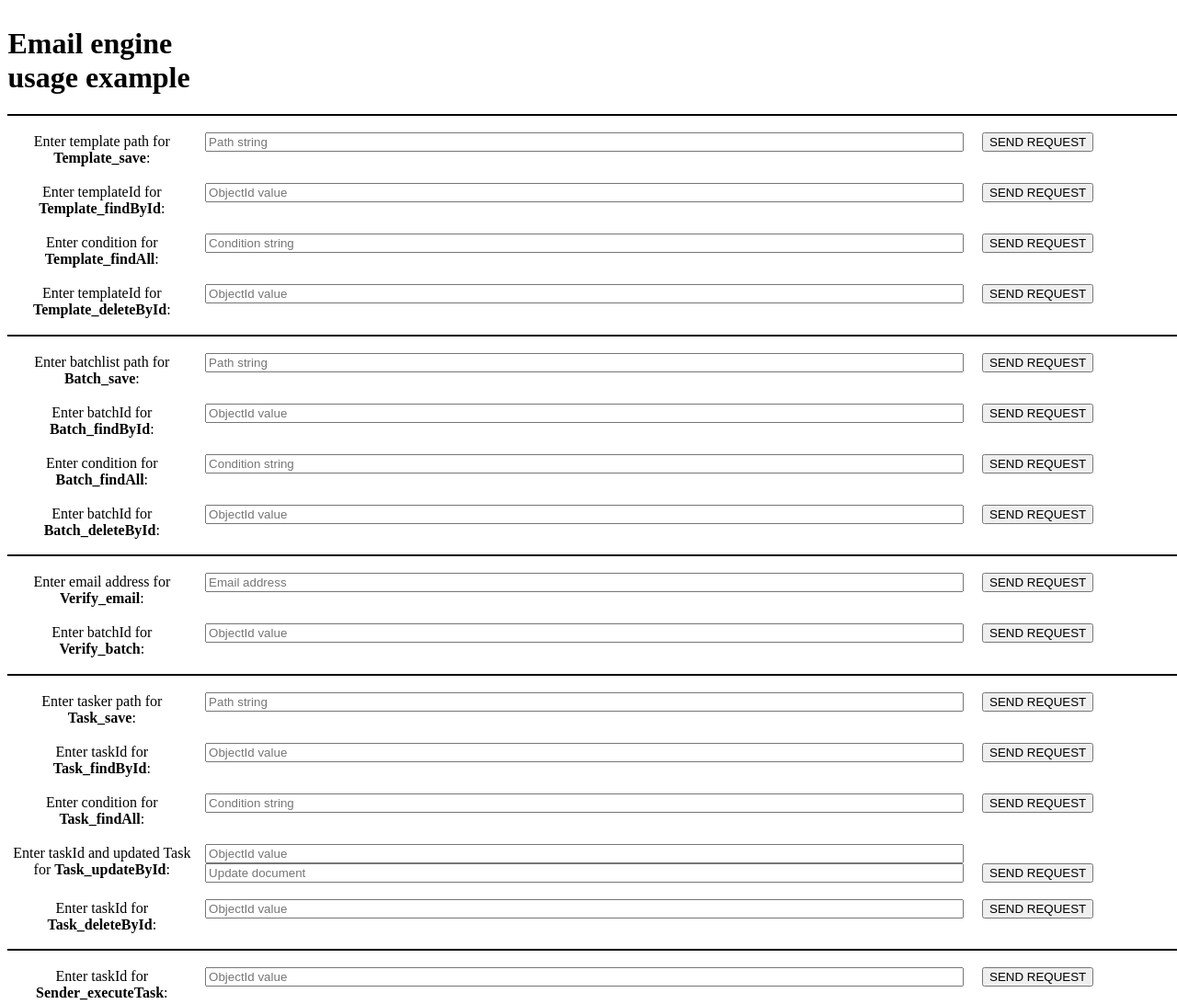
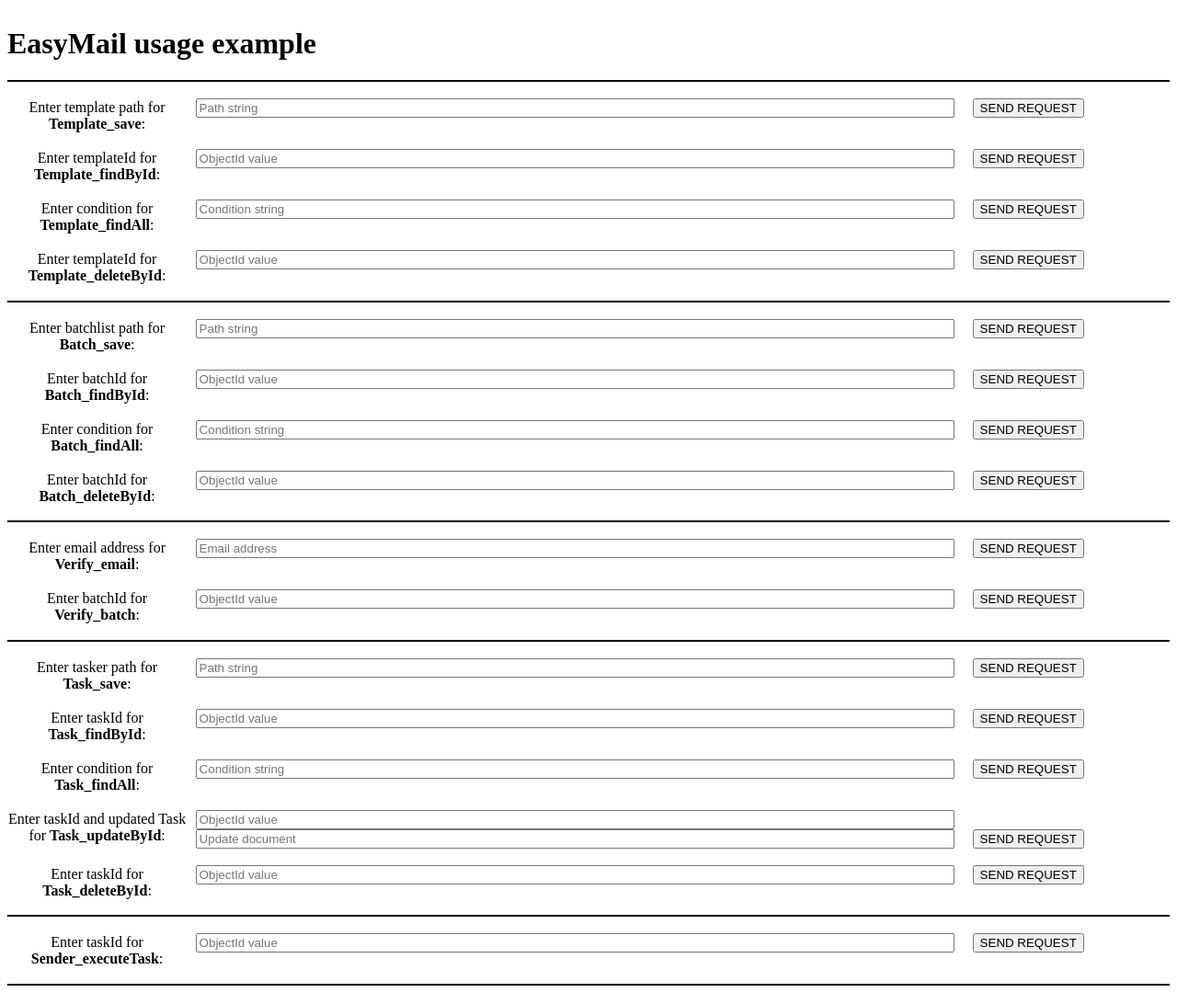
Before and after one commit to PaulStighi/easymail, a website: page public/index.html in a window 1280 px wide. Shown: the top 1092 px of the page at 92% size. Drawn offline with Linux system fonts and the light colour scheme.

Commit message:
Mockup site updates

```diff
--- a/public/index.html
+++ b/public/index.html
@@ -10,7 +10,10 @@
   body {
     display: table;
     border-collapse: collapse;
-    width: 100%;
+  }
+
+  h1 {
+    display: table-caption;
   }
 
   hr {
@@ -36,7 +39,7 @@
 </style>
 
 <body>
-  <h1 style="display: flex; justify-content: center;">Email engine usage example</h1>
+  <h1>EasyMail usage example</h1>
 
   <!--                            TEMPLATER                            -->
 
```
